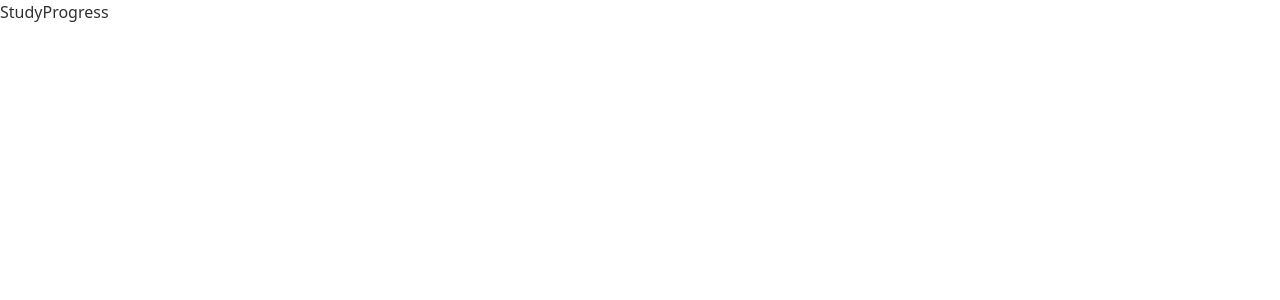
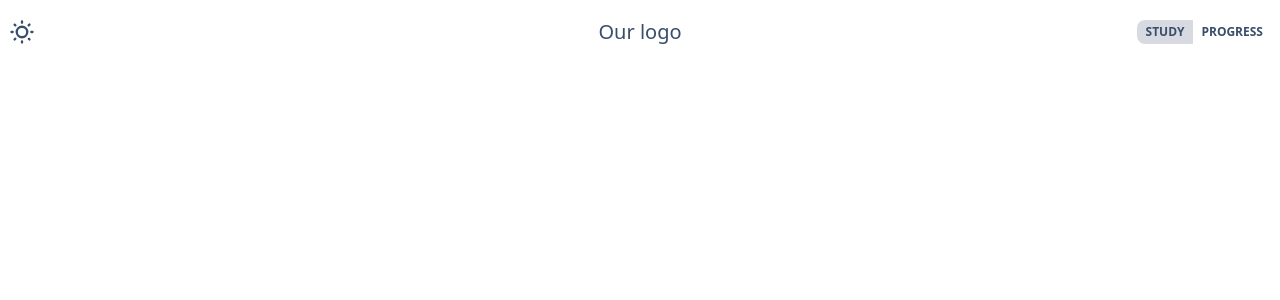
Before and after one commit to etretf/pomodoro-app, a React (Vite) app in the folder pomodoro-react/: page / in a window 1280 px wide. Shown: the top 300 px of the page. Built offline with nearby package versions, Linux system fonts and the light colour scheme.

Commit message:
worked on nav

```diff
--- a/pomodoro-react/index.html
+++ b/pomodoro-react/index.html
@@ -1,5 +1,5 @@
 <!doctype html>
-<html lang="en" data-theme="pastel">
+<html lang="en">
   <head>
     <meta charset="UTF-8" />
     <link rel="icon" type="image/svg+xml" href="/Pomodoro.svg" />
--- a/pomodoro-react/src/App.css
+++ b/pomodoro-react/src/App.css
@@ -2,17 +2,29 @@
 @tailwind components;
 @tailwind utilities;
 
+body {
+    @apply h-full;
+}
+
+#root {
+    @apply flex flex-col;
+}
 
 .btn {
 
 }
 
 .container {
-    @apply  mx-auto;
+    @apply mx-auto;
+}
+
+.grid-container {
+    @apply grid grid-rows-2 container gap-7 py-6 max-h-fit;
+    min-height: 90%;
 }
 
 .full-w-component {
-    @apply rounded-lg col-span-2 p-4 bg-primary;
+    @apply rounded-lg col-span-2 p-4 bg-primary flex justify-center items-center bg-base-200;
 }
 
 .half-w-component {
--- a/pomodoro-react/src/App.jsx
+++ b/pomodoro-react/src/App.jsx
@@ -1,6 +1,6 @@
 import { useState } from 'react';
 import './App.css';
-import { BrowserRouter, Route, Routes} from 'react-router-dom';
+import { BrowserRouter, Route, Routes, Outlet} from 'react-router-dom';
 import Progress from './components/Progress';
 import Home from './components/Home';
 import ErrorPage from './components/ErrorPage';
@@ -33,6 +33,7 @@ function handleClick()
 
             </Routes>
         </BrowserRouter>
+        <Outlet/>
     </>
   );
 }
--- a/pomodoro-react/src/components/Home.jsx
+++ b/pomodoro-react/src/components/Home.jsx
@@ -5,7 +5,7 @@ import ToDo from "./ToDo";
 
 export default function Home() {
     return (
-      <div className="container grid gap-7">
+      <div className="grid-container container">
         <Pomodoro />
         <ToDo />
         <ChatBot />
--- a/pomodoro-react/src/components/Navbar.jsx
+++ b/pomodoro-react/src/components/Navbar.jsx
@@ -1,11 +1,58 @@
 import { Link, Outlet } from "react-router-dom";
+import { useState, useEffect } from "react";
+
 
 export default function Root(){
+    const [currentTab, setCurrentTab] = useState("study");
+    const [currentTheme, setCurrentTheme] = useState(true);
+
+    useEffect(() => {
+        const setTheme = currentTheme ? ("data-theme","winter") : ("data-theme","night");
+        document.querySelector("html").setAttribute("data-theme",setTheme);
+    }, [currentTheme])
+
+    function switchTab(id) {
+        setCurrentTab(id)
+    }
+
+    function switchTheme(event)
+    {
+        setCurrentTheme(event.target.checked)
+    }
     return(
         <>
-            <Link to="/study">Study</Link>
-            <Link to="/progress">Progress</Link>
-            <Outlet/>
+        <nav className="navbar bg-base-100 container">
+        <div className="navbar-start">
+            <label className="swap swap-rotate">
+                {/* this hidden checkbox controls the state */}
+            <input type="checkbox" checked={currentTheme} onChange={switchTheme}/>
+
+            {/* sun icon */}
+            <svg className="swap-on fill-current w-7 h-7" xmlns="http://www.w3.org/2000/svg" viewBox="0 0 24 24"><path d="M5.64,17l-.71.71a1,1,0,0,0,0,1.41,1,1,0,0,0,1.41,0l.71-.71A1,1,0,0,0,5.64,17ZM5,12a1,1,0,0,0-1-1H3a1,1,0,0,0,0,2H4A1,1,0,0,0,5,12Zm7-7a1,1,0,0,0,1-1V3a1,1,0,0,0-2,0V4A1,1,0,0,0,12,5ZM5.64,7.05a1,1,0,0,0,.7.29,1,1,0,0,0,.71-.29,1,1,0,0,0,0-1.41l-.71-.71A1,1,0,0,0,4.93,6.34Zm12,.29a1,1,0,0,0,.7-.29l.71-.71a1,1,0,1,0-1.41-1.41L17,5.64a1,1,0,0,0,0,1.41A1,1,0,0,0,17.66,7.34ZM21,11H20a1,1,0,0,0,0,2h1a1,1,0,0,0,0-2Zm-9,8a1,1,0,0,0-1,1v1a1,1,0,0,0,2,0V20A1,1,0,0,0,12,19ZM18.36,17A1,1,0,0,0,17,18.36l.71.71a1,1,0,0,0,1.41,0,1,1,0,0,0,0-1.41ZM12,6.5A5.5,5.5,0,1,0,17.5,12,5.51,5.51,0,0,0,12,6.5Zm0,9A3.5,3.5,0,1,1,15.5,12,3.5,3.5,0,0,1,12,15.5Z"/></svg>
+
+            {/* moon icon */}
+            <svg className="swap-off fill-current w-7 h-7" xmlns="http://www.w3.org/2000/svg" viewBox="0 0 24 24"><path d="M21.64,13a1,1,0,0,0-1.05-.14,8.05,8.05,0,0,1-3.37.73A8.15,8.15,0,0,1,9.08,5.49a8.59,8.59,0,0,1,.25-2A1,1,0,0,0,8,2.36,10.14,10.14,0,1,0,22,14.05,1,1,0,0,0,21.64,13Zm-9.5,6.69A8.14,8.14,0,0,1,7.08,5.22v.27A10.15,10.15,0,0,0,17.22,15.63a9.79,9.79,0,0,0,2.1-.22A8.11,8.11,0,0,1,12.14,19.73Z"/></svg>
+            </label>
+        </div>
+        <div className="navbar-center">
+            <a className="normal-case text-xl">Our logo</a>
+        </div>
+        <div className="navbar-end join">
+            <Link
+            to="/study"
+            className={`btn join-item btn-xs btn-ghost ${currentTab === "study" && "btn-active"}`}
+            id="study"
+            onClick={() => switchTab("study")}>
+                Study</Link>
+            <Link
+            to="/progress"
+            className={`btn join-item btn-xs btn-ghost ${currentTab === "progress" && "btn-active"}`}
+            id="progress"
+            onClick={() => switchTab("progress")}>
+                Progress</Link>
+        </div>
+        </nav>
+        <Outlet/>
         </>
     )
 
--- a/pomodoro-react/tailwind.config.js
+++ b/pomodoro-react/tailwind.config.js
@@ -9,6 +9,6 @@ export default {
   },
   plugins: [require("@tailwindcss/typography"), require("daisyui")],
   daisyui: {
-    themes: ["cupcake", "pastel"],
+    themes: ["winter", "night"],
   },
 }
```
